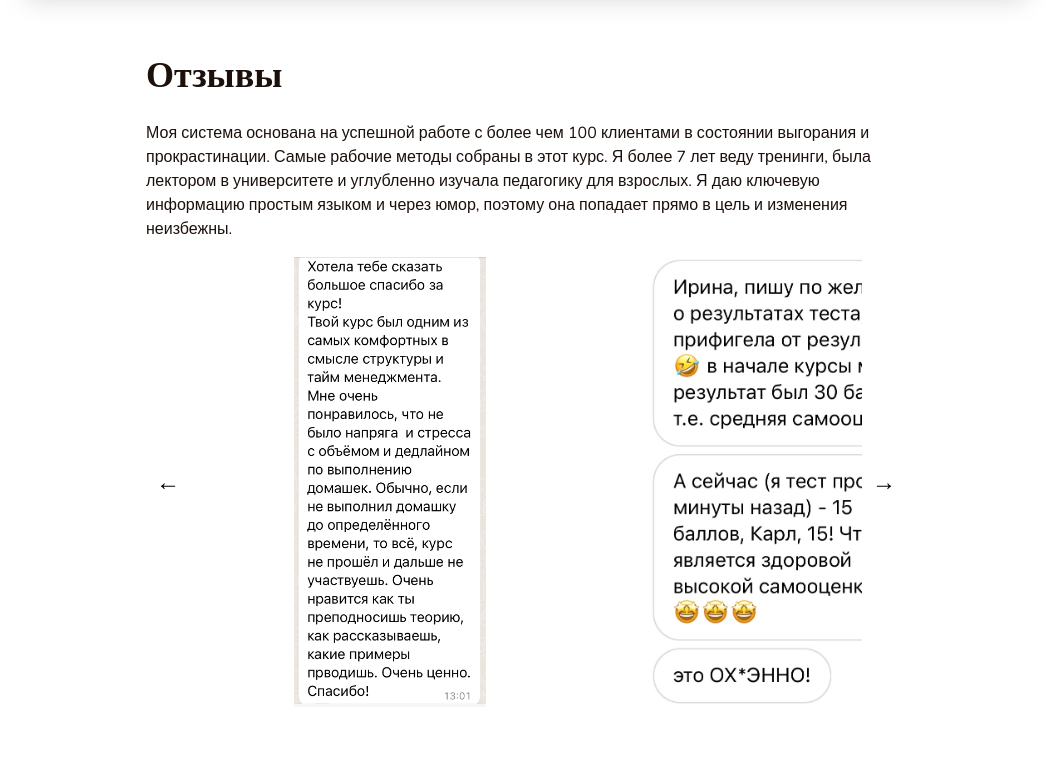
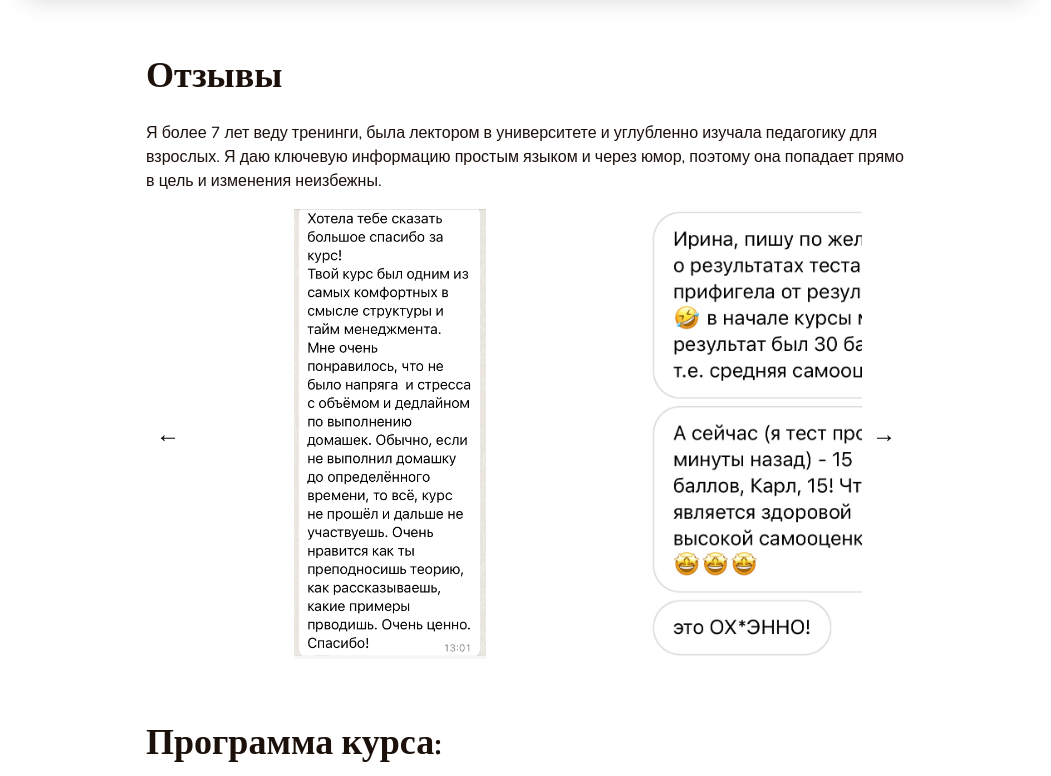
Before and after one commit to catherineriver/irina_landing, a Next.js app: page / in a window 1280 px wide. Shown: the part 1920-2696 px from the top of the page, without its empty margins (114-1165 px from the left). Built offline with nearby package versions, Linux system fonts and the light colour scheme.

Commit message:
Update Reviews.js

```diff
--- a/src/app/components/Reviews.js
+++ b/src/app/components/Reviews.js
@@ -45,8 +45,7 @@ const Reviews = () => {
         <section className={styles.container}>
             <div className={styles.wrapper}>
                 <h2>Отзывы</h2>
-                <p>Моя система основана на успешной работе с более чем 100 клиентами в состоянии выгорания и
-                    прокрастинации. Самые рабочие методы собраны в этот курс. Я более 7 лет веду тренинги, была лектором
+                <p>Я более 7 лет веду тренинги, была лектором
                     в университете и углубленно изучала педагогику для взрослых. Я даю ключевую информацию простым
                     языком и через юмор, поэтому она попадает прямо в цель и изменения неизбежны.</p>
                 <div className={styles.carouselContainer}>
```
